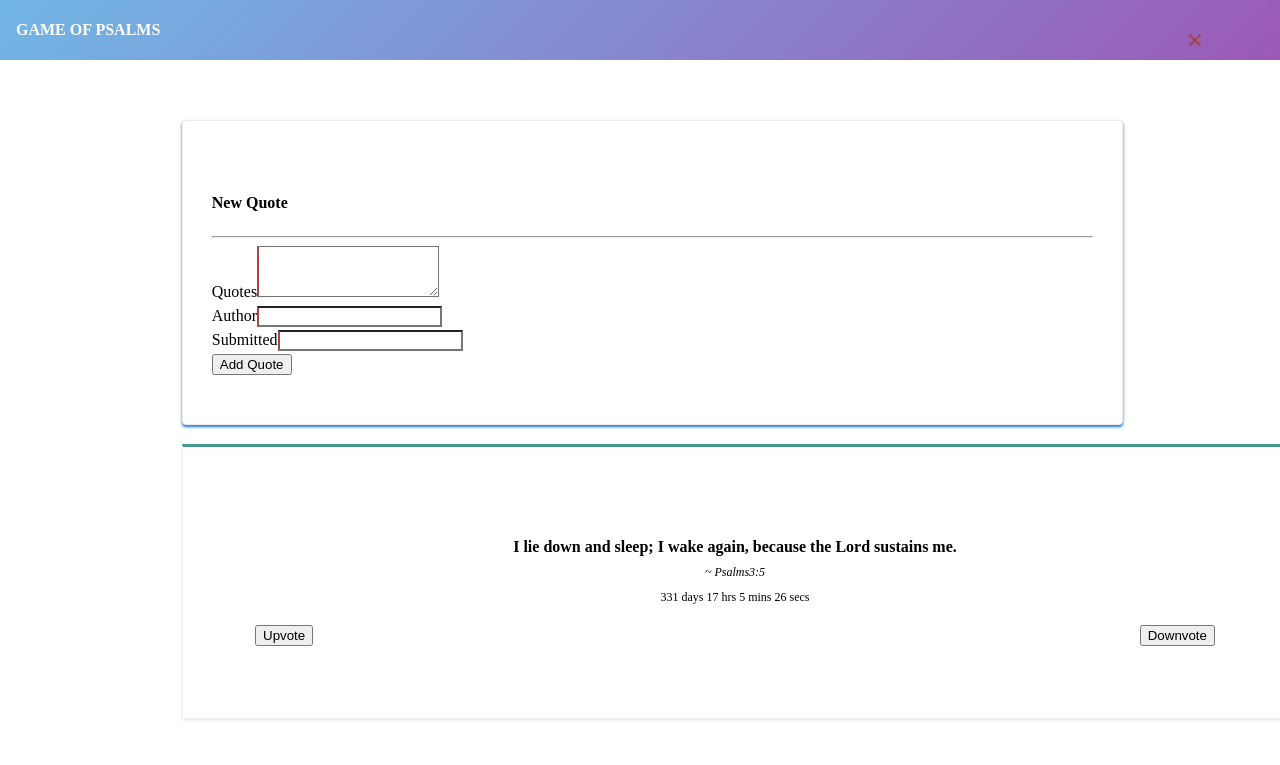
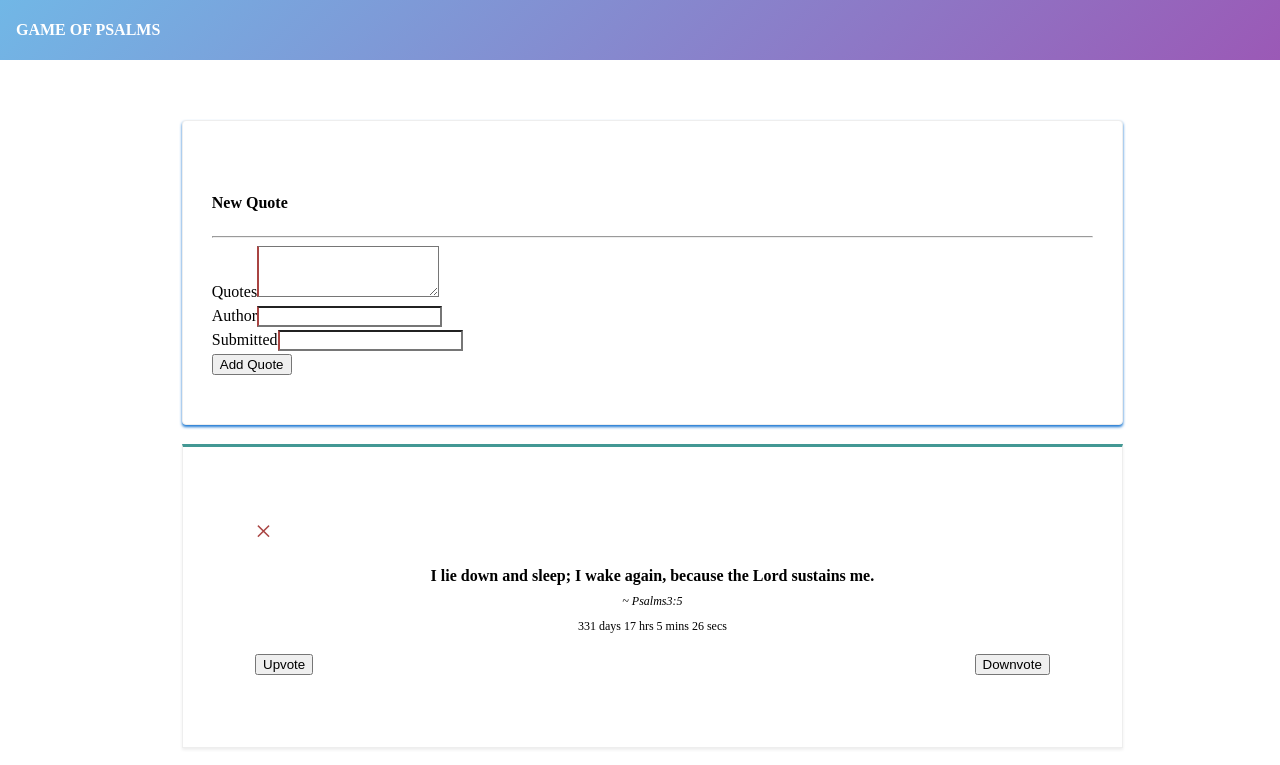
Before and after one commit to MaureenMurugi/Quotes, an Angular app: page / in a window 1280 px wide. Shown: the top 765 px of the page. Built offline with nearby package versions, Linux system fonts and the light colour scheme.

Commit message:
add styles to the quote-cards

```diff
--- a/src/app/app.component.html
+++ b/src/app/app.component.html
@@ -1,5 +1,5 @@
 <div class="toolbar" role="banner">
-  <span>{{ title | uppercase}}</span>
+  <span>{{ qoutt | uppercase}}</span>
   <div class="spacer"></div>
 </div>
 
--- a/src/app/app.component.ts
+++ b/src/app/app.component.ts
@@ -6,7 +6,7 @@ import { Component } from '@angular/core';
   styleUrls: ['./app.component.css']
 })
 export class AppComponent {
-  title = ' Game of Psalms';
+  qoutt = ' Game of Psalms';
 
 
 
--- a/src/app/quote-detail/quote-detail.component.css
+++ b/src/app/quote-detail/quote-detail.component.css
@@ -1,4 +1,4 @@
-.anyname {
+/* .anyname {
   border-radius: 4px;
   border: 1px solid #eee;
   box-shadow: 0px 2px 3px #1976d2;
@@ -7,7 +7,7 @@
   padding: 5% 3% 5% 3%;
   transition: all 0.2s ease-in-out;
   line-height: 24px;
-}
+} */
 .spacer{
     clear: both;
 }
--- a/src/app/quote-detail/quote-detail.component.html
+++ b/src/app/quote-detail/quote-detail.component.html
@@ -1,6 +1,10 @@
+<div class="anyname">
 
+    <p>Please work </p>
+    {{ quote.quote}}
+</div>
 <p>
-    <span class="submitted-by"> {{quote.upvotes}}Upvotes</span>
+    <span class="submitted-by">Upvotes</span>
     <span class="date-submitted">Downvotes</span>
 </p>
 <div class="spacer"></div>
--- a/src/app/quote/quote.component.css
+++ b/src/app/quote/quote.component.css
@@ -30,7 +30,7 @@ h1,h2,h3,h4,h5,h6{
   }
 
   .quote-card{
-    width: 100%;
+    width: 100;
     height: auto;
     line-height: 24px;
     margin: 2% 2% 5% 0%;
@@ -40,14 +40,16 @@ h1,h2,h3,h4,h5,h6{
     border-top:3px solid #439894;
     box-shadow: 0px 2px 3px #eee;
     transition: all 0.2s ease-in-out;
+    position: relative;
   }
 
   .deleteicon{
-    right:6%;
-    top: 3.5%;
     color:#a94442;
     cursor: pointer;
     font-size: 30px;
+
+  }
+  .span.deleteicon{
     position: absolute;
   }
 
--- a/src/app/quote/quote.component.html
+++ b/src/app/quote/quote.component.html
@@ -11,6 +11,8 @@
               <div class="col-md-6 col-lg-6 col-sm-12" *ngFor='let quote of quotes;let i = index;'
                (mouseover)='toggleDetails(true)' (mouseout)='toggleDetails(false)'>
                <!-- Show if quote is Favorite-->
+
+
                <div class="quote-card" *ngIf='quote.isFavorite' appHighlight>
                   <div class="quote-header">
                       <div>
@@ -23,8 +25,8 @@
                           </p>
                       </div>
                       <div class="quote-votes">
-                          <button class="upvote btn btn-success btn-sm" (click)='voteQuote(quote,0)'>Upvote</button>
-                          <button class="downvote btn btn-secondary btn-sm" (click)='voteQuote(quote,1)'>Downvote</button>
+                          <button class="upvote btn btn-success btn-sm" (click)='voteQuote(quote,0)'>Upvote {{ quote.upvotes}}</button>
+                          <button class="downvote btn btn-secondary btn-sm" (click)='voteQuote(quote,1)'>Downvote {{ quote.downvotes}}</button>
                       </div>
                       <div class="spacer"></div>
                   </div>
```
Also changed, not shown: 1 other file (tests, documents, lock files or other folders).
